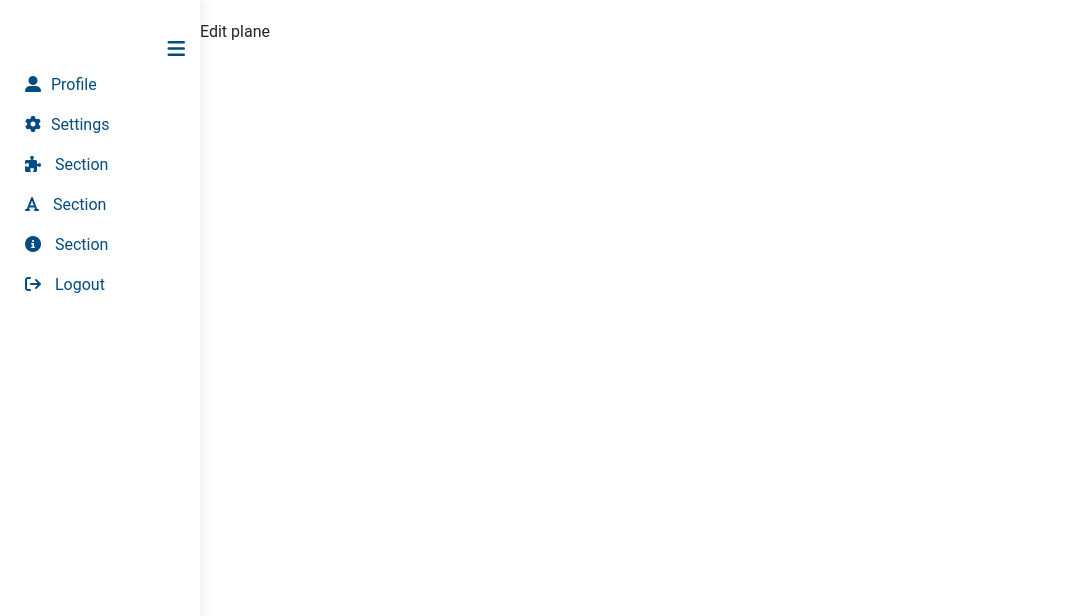
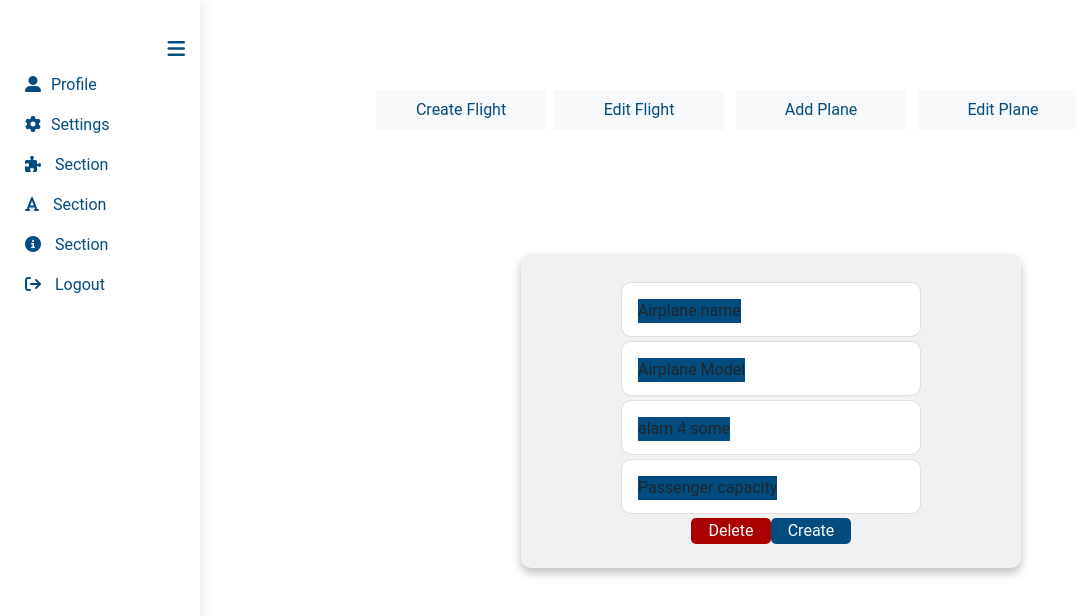
Before and after one commit to shamsurlm10/Q-Air, a Flask app: page /company/edit-planes in a window 1280 px wide. Shown: the top 616 px of the page, without its empty margins (0-1076 px from the left). Run offline with Flask 2, Linux system fonts and the light colour scheme; a user stored in the database is signed in; tables that the repository leaves empty hold one stand-in row (values such as "Sample post"); some libraries are stand-ins or nearby versions.

Commit message:
implented create,edit flight and add,edit plane

```diff
--- /dev/null
+++ b/qair/static/style/companies/company-settings-layout.css
@@ -0,0 +1,52 @@
+.all-btns{
+    text-align: center;
+    height: 20vh;
+    width: 100%;
+    margin-top: 70px;
+}
+
+.menu-btns{
+    width: 170px;
+    height: 40px;
+    text-align: center;
+    text-decoration: none;
+    color: #034C80;
+    border: none;
+}
+.menu-btns:hover {
+    background-color: #034C80;
+    color: #FFFFFF;
+  }
+  .card-company{
+    width:500px;
+    border:2px;
+    background-color:#f1f1f1;
+    box-shadow: 0px 5px 10px rgba(0, 0, 0, 0.25);
+    border-radius: 10px;
+    align-items: center;
+}
+.card-size{
+    width: 300px;
+    height: 55px;
+    border-radius: 10px;
+}
+.text-color{
+    background-color: #034C80;
+}
+.btn-get{
+    color: #FBFBFB;
+    background-color: #034C80;
+    width: 80px;
+    border: none;
+    border-radius: 5px;
+
+}
+
+.btn-del{
+    color: #FBFBFB;
+    background-color: #AA0000;
+    width: 80px;
+    border: none;
+    border-radius: 5px;
+
+}
--- /dev/null
+++ b/qair/templates/company/company-settings-layout.html
@@ -0,0 +1,21 @@
+{% extends "base.html" %}
+{% block title %} Company setting {% endblock %}
+
+{% block css%}
+<link rel="stylesheet" href="{{url_for('static', filename='style/companies/company-settings-layout.css')}}">
+{% endblock %}
+
+{% block content %}
+
+    <div class="all-btns">
+        <a href="{{url_for('company.create_flight')}}"><button class="menu-btns btn-light" type="button">Create Flight</button></a>
+        <a href="{{url_for('company.edit_flight')}}"><button class="menu-btns btn-light mx-1" type="button">Edit Flight</button></a>
+        <a href="{{url_for('company.add_planes')}}"><button class="menu-btns btn-light mx-1" type="button">Add Plane</button></a>
+        <a href="{{url_for('company.edit_planes')}}"><button class="menu-btns btn-light mx-1" type="button">Edit Plane</button></a>
+    </div>
+
+{% block sub_content %}
+
+{% endblock %}
+
+{% endblock %}
--- a/qair/templates/company/edit-planes.html
+++ b/qair/templates/company/edit-planes.html
@@ -1,10 +1,67 @@
-{% extends "base.html" %}
-{% block title %} Edit Plane {% endblock %}
+{% extends "company/company-settings-layout.html" %}
 
-{% block css%}
-<link rel="stylesheet" href="{{url_for('static', filename='style/profiles/account-setting-layout.css')}}">
+{% block sub_content %}
+
+<div class="container form-brand mt-1">
+    <div class="row">
+        <div class="col-xl-6 offset-xl-3 col-md-8 offset-md-2 ps-5">
+            <div>
+                <div class="card card-company card-body shadow-card p-4">
+                    <div class="row">
+                        <div class="mt-1">
+                            <div class="card card-body shadow-card card-size">
+                                <div class="d-flex flex-row">
+                                    <div class="d-flex flex-column text-color">
+                                        Airplane name
+                                    </div>
+                                </div>
+                            </div>
+                        </div>
+
+                    </div>
+                    <div class="row">
+                        <div class="mt-1">
+                            <div class="card card-body shadow-card card-size">
+                                <div class="d-flex flex-row">
+                                    <div class="d-flex flex-column text-color">
+                                        Airplane Model
+                                    </div>
+                                </div>
+                            </div>
+                        </div>
+
+                    </div>
+                    <div class="row">
+                        <div class="mt-1">
+                            <div class="card card-body shadow-card card-size">
+                                <div class="d-flex flex-row">
+                                    <div class="d-flex flex-column text-color">
+                                       alam 4 some
+                                    </div>
+                                </div>
+                            </div>
+                        </div>
+
+                    </div>
+                    <div class="row">
+                        <div class="mt-1">
+                            <div class="card card-body shadow-card card-size">
+                                <div class="d-flex flex-row">
+                                    <div class="d-flex flex-column text-color">
+                                        Passenger capacity
+                                    </div>
+                                </div>
+                            </div>
+                        </div>
+
+                    </div>
+                    <div class="row">
+                        <button class="btn-del mt-1" type="submit">Delete</button>
+                        <button class="btn-get mt-1" type="submit">Create</button>
+                    </div>
+                </div>
+            </div>
+        </div>
+    </div>
+</div>
 {% endblock %}
-
-{% block content %}
-Edit plane
-{% endblock %}
```
Also changed, not shown: migrations/versions/2c605b5118b6_initial_migration.py (added, +28 -0 lines), qair/models.py (+0 -26 lines), qair/templates/company/add-planes.html (+66 -0 lines), qair/templates/company/create-flight.html (+51 -0 lines), qair/templates/company/edit-flight.html (+54 -0 lines).
